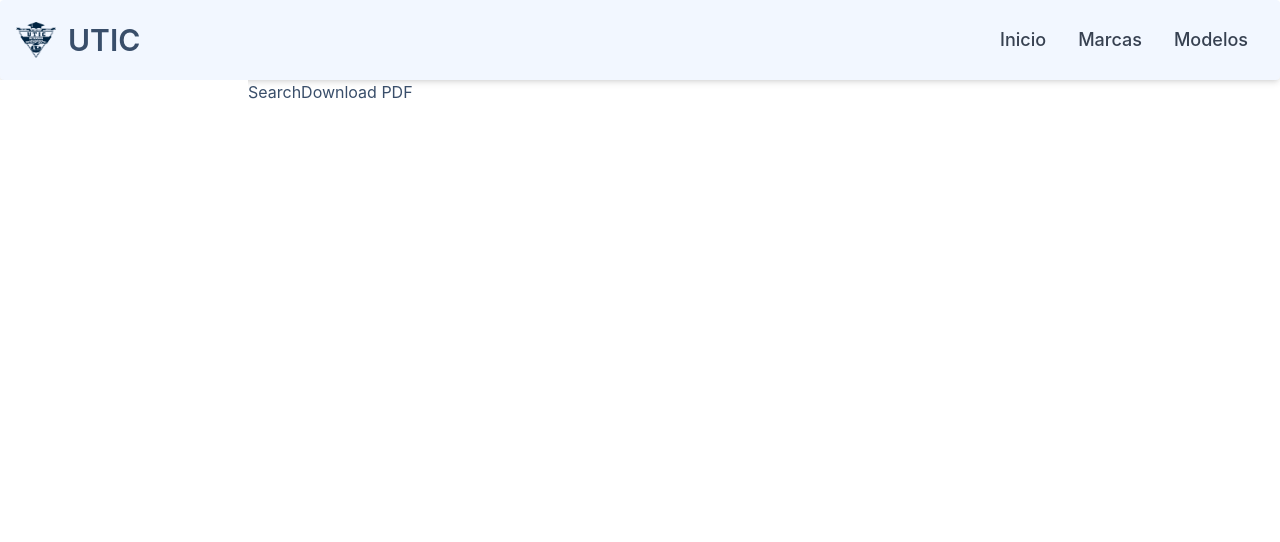
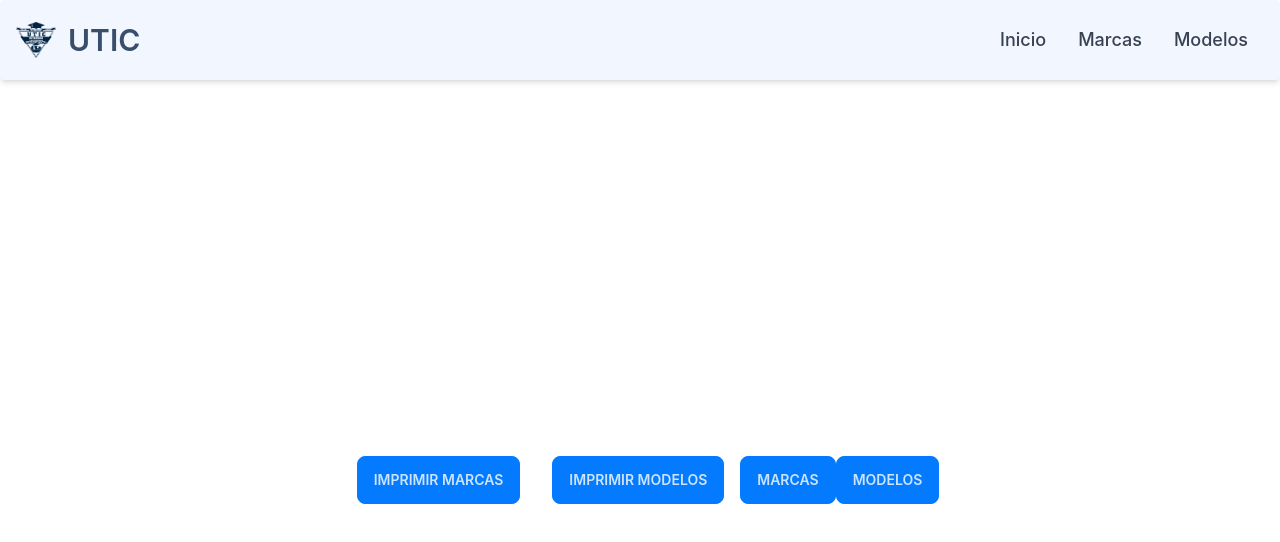
Before and after one commit to sneckPy/utic-tpfront, a Next.js app: page /movies in a window 1280 px wide. Shown: the top 542 px of the page. Built offline with nearby package versions, Linux system fonts and the light colour scheme.

Commit message:
Base report done

```diff
--- a/pages/marca.js
+++ b/pages/marca.js
@@ -1,5 +1,7 @@
 import React, { useState, useEffect } from 'react';
 import axios from 'axios';
+import jsPDF from "jspdf";
+import autoTable from 'jspdf-autotable';
 
 const apiEndPoint = 'http://localhost:8080/utic/brand'
 
@@ -80,13 +82,26 @@ const Marca = () => {
         setBrands(res);
     };
 
+    const exportBrands = () => {
+        const doc = new jsPDF()
+        doc.autoTable();
+        const columns = ["ID", "Nombre", "Descripción"];
+        const rows = [];
+        brands.map(item => rows.push(Object.values(item)))
+        doc.autoTable(columns, rows);
+        doc.output('dataurlnewwindow', 'Reporte de Marcas');
+    }
+
     useEffect(() => {
         getBrands();
     }, []);
 
     return (
         <>
-            <label htmlFor="modal-add" className="btn btn-outline ml-12 mt-4">Agregar Marca</label>
+            <div className=' flex justify-between m-4'>
+                <label htmlFor="modal-add" className="btn btn-outline ml-12 mt-4">Agregar Marca</label>
+                <button className="btn btn-outline" onClick={exportBrands}>Generar Reporte</button>
+            </div>
             <input type="checkbox" id="modal-add" className="modal-toggle" />
             <ModalAdd data={data} handleChange={handleChange} handleSubmit={handleSubmit} />
             <div className="flex h-screen">
@@ -183,14 +198,9 @@ function ModalUpdate(props) {
                     <textarea onChange={e => props.handleChange(e)} id='description' value={props.data.description} type="text" placeholder='Datos de la marca'
                         className='my-2 input input-bordered w-full max-w-xs min-h-[200px]' autoComplete='off' />
                     <button className='btn  btn-outline btn-sm absolute right-2 bottom-2  '>
-                        <label htmlFor="modal-update" className='cursor-pointer'>
-                            <svg xmlns="http://www.w3.org/2000/svg" fill="none" viewBox="0 0 24 24" strokeWidth={1.5} stroke="currentColor" className="w-6 h-6">
-                                <path strokeLinecap="round" strokeLinejoin="round" d="M4.5 12.75l6 6 9-13.5" />
-                            </svg>
+                        <label htmlFor="modal-update">
+                            Guardar
                         </label>
-                        <input type="checkbox" id="modal-update" className="modal-toggle" />
-
-                        Enviar
                     </button>
                 </form>
             </div>
--- a/pages/modelos.js
+++ b/pages/modelos.js
@@ -1,12 +1,13 @@
 import React, { useState, useEffect } from 'react';
 import axios from 'axios';
+import jsPDF from "jspdf";
+import autoTable from 'jspdf-autotable';
 
 const apiEndPointModel = 'http://localhost:8080/utic/model'
 const apiEndPointBrand = 'http://localhost:8080/utic/brand'
 
 const Modelos = () => {
-
-    let [models, setModels] = useState([]);
+    const [models, setModels] = useState([]);
     const [brands, setBrands] = useState([]);
 
     useEffect(() => {
@@ -95,9 +96,22 @@ const Modelos = () => {
         setData(newData)
     }
 
+    const exportModels = () => {
+        const doc = new jsPDF()
+        doc.autoTable();
+        const columns = ["ID Modelo", "Nombre", "ID Marca", "Descripción"];
+        const rows = [];
+        models.map(item => rows.push(Object.values(item)))
+        doc.autoTable(columns, rows);
+        doc.output('dataurlnewwindow', 'Reporte de Modelos');
+    }
+
     return (
         <>
-            <label htmlFor="modal-add" className="btn btn-outline ml-12 mt-4">Agregar Modelo</label>
+            <div className=' flex justify-between m-4'>
+                <label htmlFor="modal-add" className="btn btn-outline ">Agregar Modelo</label>
+                <button className="btn btn-outline" onClick={exportModels}>Generar Reporte</button>
+            </div>
             <input type="checkbox" id="modal-add" className="modal-toggle" />
             <ModalAdd data={data} handleChange={handleChange} handleSubmit={handleSubmit} brands={brands} selectedBrand={selectedBrand} setSelectedBrand={setSelectedBrand} />
             <div className="flex h-screen">
@@ -174,10 +188,9 @@ function ModalUpdate(props) {
                     <textarea onChange={e => props.handleChange(e)} id='description' value={props.data.description} type="text" placeholder='Datos de la marca'
                         className='my-2 input input-bordered w-full max-w-xs min-h-[200px]' autoComplete='off' />
                     <button className='btn  btn-outline btn-sm absolute right-2 bottom-2  '>
-                        <svg xmlns="http://www.w3.org/2000/svg" fill="none" viewBox="0 0 24 24" strokeWidth={1.5} stroke="currentColor" className="w-6 h-6">
-                            <path strokeLinecap="round" strokeLinejoin="round" d="M4.5 12.75l6 6 9-13.5" />
-                        </svg>
-                        Enviar
+                        <label htmlFor="modal-update">
+                            Guardar
+                        </label>
                     </button>
                 </form>
             </div>
--- a/pages/movies.js
+++ b/pages/movies.js
@@ -1,88 +1,68 @@
-import React, { useState } from 'react';
-import pdf from '../components/Pdf'
+import jsPDF from "jspdf";
+import autoTable from 'jspdf-autotable';
+import { useState } from "react";
+import axios from "axios";
+
+
+
+
 
 const Movies = () => {
-    const [searching, setSearching] = useState(false)
-    const [modelList, setModelsList] = useState([])
-    const [searchText, setSearchText] = useState('')
+    const doc = new jsPDF()
+    const apiEndPointModel = 'http://localhost:8080/utic/model'
+    const apiEndPointBrand = 'http://localhost:8080/utic/brand'
+    const [models, setModels] = useState([]);
+    const [brands, setBrands] = useState([]);
 
 
-    const searchMovie = async text => {
-        setSearching(true)
-        try {
-            const res = await fetch(`http://localhost:8080/utic/model`,
-                {
-                    method: 'GET',
-                    headers: {
-                        Accept: 'application/json',
-                    },
-                })
-            let response = await res.json()
-            setModelsList(response)
-            console.log(response)
-        } catch (err) {
-            console.log(err)
-        } finally {
-            setSearching(false)
-        }
+    const getModels = async () => {
+        const { data: res } = await axios.get(apiEndPointModel);
+        setModels(res);
+        console.log(res)
+    };
+    const getBrands = async () => {
+        const { data: res } = await axios.get(apiEndPointBrand);
+        setBrands(res);
+        console.log(res)
+    };
+
+
+    const exportBrands = () => {
+        doc.autoTable();
+        const columns = ["Name", "Sold"];
+        const rows = [];
+        brands.map(item => rows.push(Object.values(item)))
+        doc.autoTable(columns, rows);
+        doc.output('dataurlnewwindow', 'Reporte de Marcas');
+    }
+    const exportModels = () => {
+        doc.autoTable();
+        const columns = ["ID Modelo", "Nombre", "ID Marca", "Descripción"];
+        const rows = [];
+        models.map(item => rows.push(Object.values(item)))
+        doc.autoTable(columns, rows);
+        doc.output('dataurlnewwindow', 'Reporte de Modelos');
     }
 
     return (
-        <div className="App">
-            <header className="App-header">
-                <input
-                    type='text'
-                    onChange={(e) => {
-                        e.persist()
-                        // user types a title into the input
-                        setSearchText(e.target.value)
-                    }}
-                />
-                <button
-                    onClick={() => {
-                        // user clicks on search button
-                        searchMovie(searchText)
-                    }}
-                >
-                    Search
+        <>
+            <div className="flex h-screen justify-center items-center">
+                <button className="btn btn-primary mx-4" onClick={exportBrands}>
+                    Imprimir Marcas
                 </button>
-                <button
-                    onClick={() => {
-                        // Mind we are dynamically setting filename to be the
-                        // users movie input text, this can be anything you want.
-                        const filename = `Movies_relating_to_${searchText}.pdf`
-                        // All we want for this example are:
-                        // Title, Release Date, Description, Vote Average
-                        // This is important to the function we are building
-                        // because it sets the order in which we will display data
-                        const headers = [
-                            { key: 'title', label: 'Title' },
-                            { key: 'release_date', label: 'Release' },
-                            { key: 'overview', label: 'Overview' },
-                            { key: 'vote_average', label: 'Vote Average' },
-                        ]
+                <button className="btn btn-primary mx-4" onClick={exportModels}>
+                    Imprimir Modelos
+                </button>
+                <button className="btn btn-primary" onClick={getBrands}>
+                    Marcas
+                </button>
+                <button className="btn btn-primary" onClick={getModels}>
+                    Modelos
+                </button>
+            </div>
 
-                        // Here's the call for our pdf function
-                        // Because of the placeholder code in our pdf.js file,
-                        // clicking on this should render a save dialog
-                        // and downloading should render an empty pdf
-                        pdf({ data: modelList, headers, filename })
-                    }}
-                >
-                    Download PDF
-                </button>
-                {
-                    // We will be proofing our data here by displaying the list
-                    // of titles associated with our search.
-                    // This isn't really necessary, however, I wanted to ensure
-                    // that we had data and I am able to cross reference its accuracy.
-                    // You can use this searching flag to render a loading icon if you'd like
-                    !searching &&
-                    modelList.map((movie, index) => <div key={index}>{movie.title}</div>)
-                }
-            </header>
-        </div>
-    );
+        </>
+    )
 }
 
 export default Movies
```
Also changed, not shown: components/Pdf.js (deleted, +0 -65 lines), 1 other file (tests, documents, lock files or other folders).
